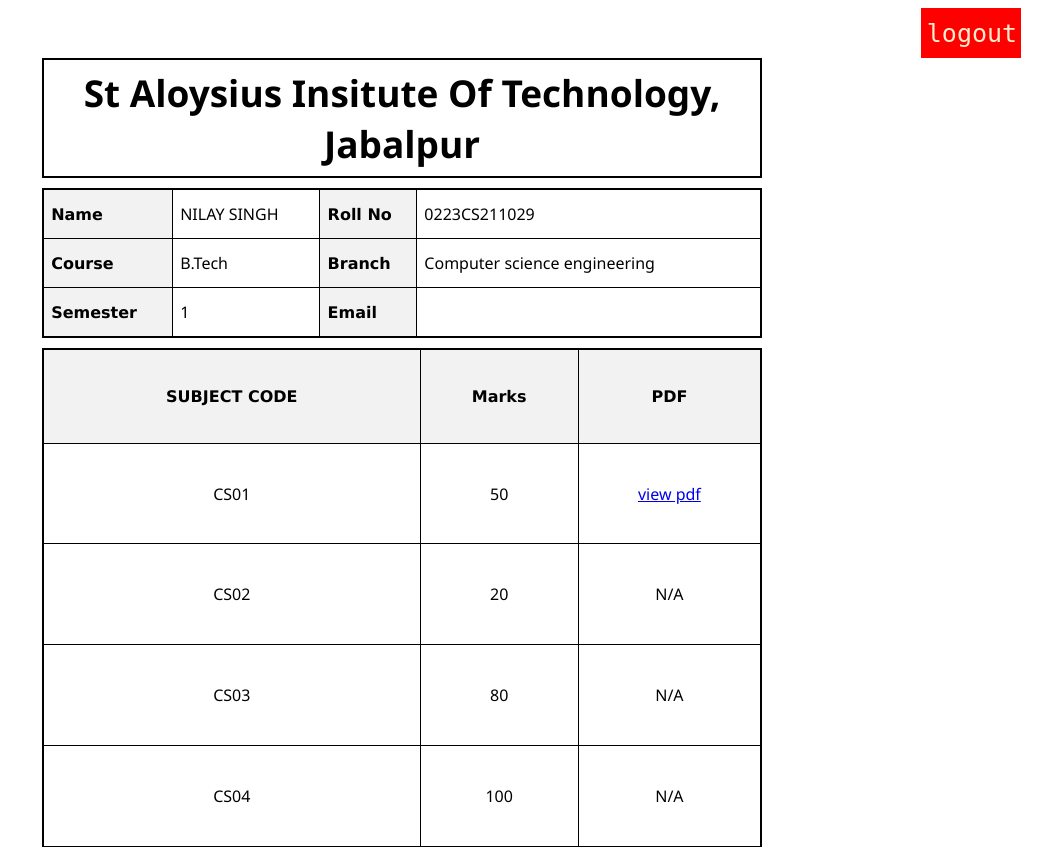
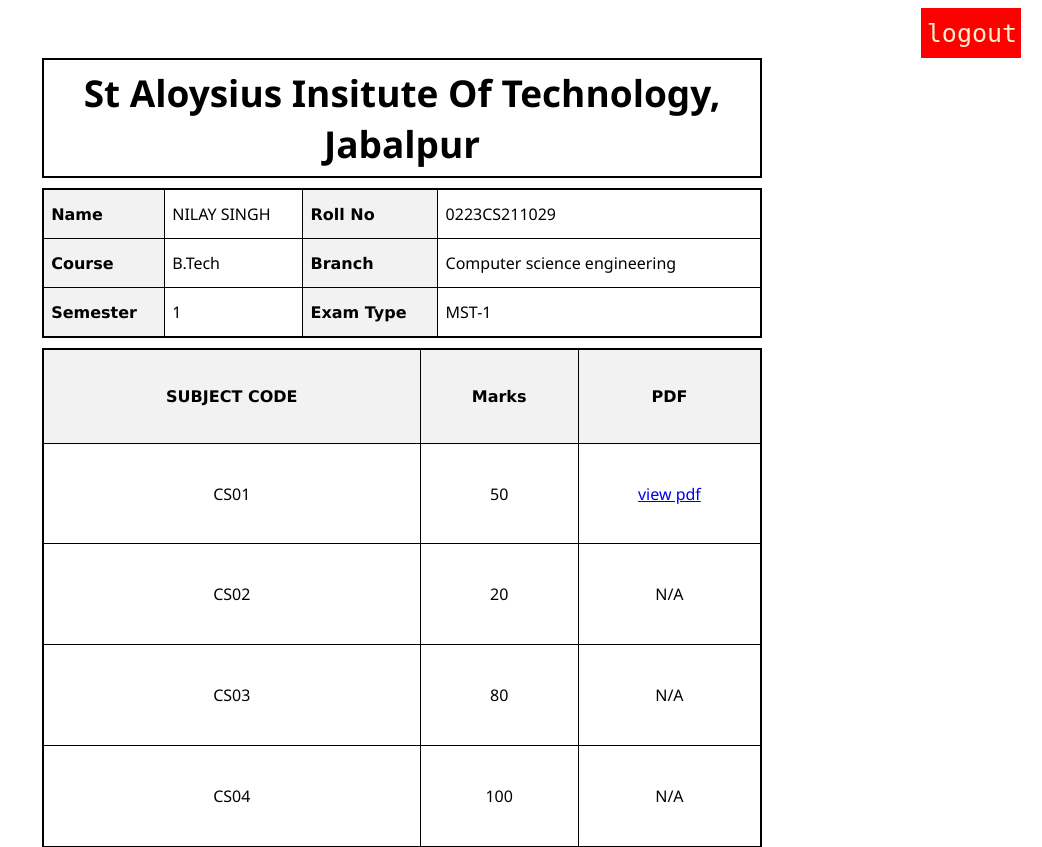
Before and after one commit to Shivam-S-Pathak/The-Scoreboard, a Django app: template templates/dataview.html in a window 1280 px wide. Shown: the top 847 px of the page, without its empty margins (238-1280 px from the left). Run offline with Django 5.2, Linux system fonts and the light colour scheme; the template is opened without the code that fills it: values that come from a table or form of the project are taken from there, others are empty; data comes from the database, SQL or seed files in the repository; both versions use the stored data as it was after the commit.

Commit message:
result page bug fix

```diff
--- a/templates/dataview.html
+++ b/templates/dataview.html
@@ -43,8 +43,8 @@
             <tr>
                 <th>Semester</th>
                 <td>{{ result.semester}}</td>
-                <th>Email</th>
-                <td>{{ user.email}}</td>
+                <th>Exam Type</th>
+                <td>{{ result.exam}}</td>
             </tr>
             {% endfor %}
         </table>
```
Also changed, not shown: minor/settings.py (+6 -2 lines), db.sqlite3, media/Screenshot_1.png (added), media/Screenshot_1_P932HOx.png (added).
